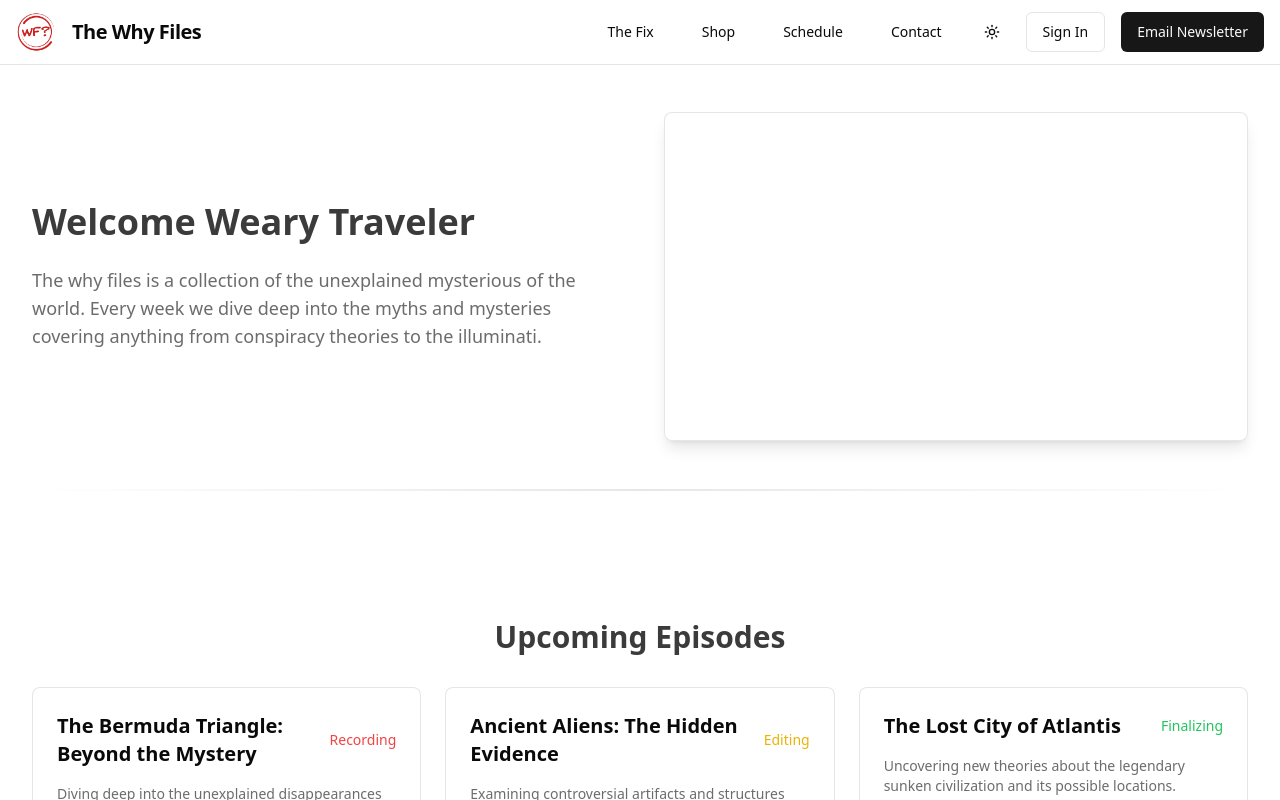
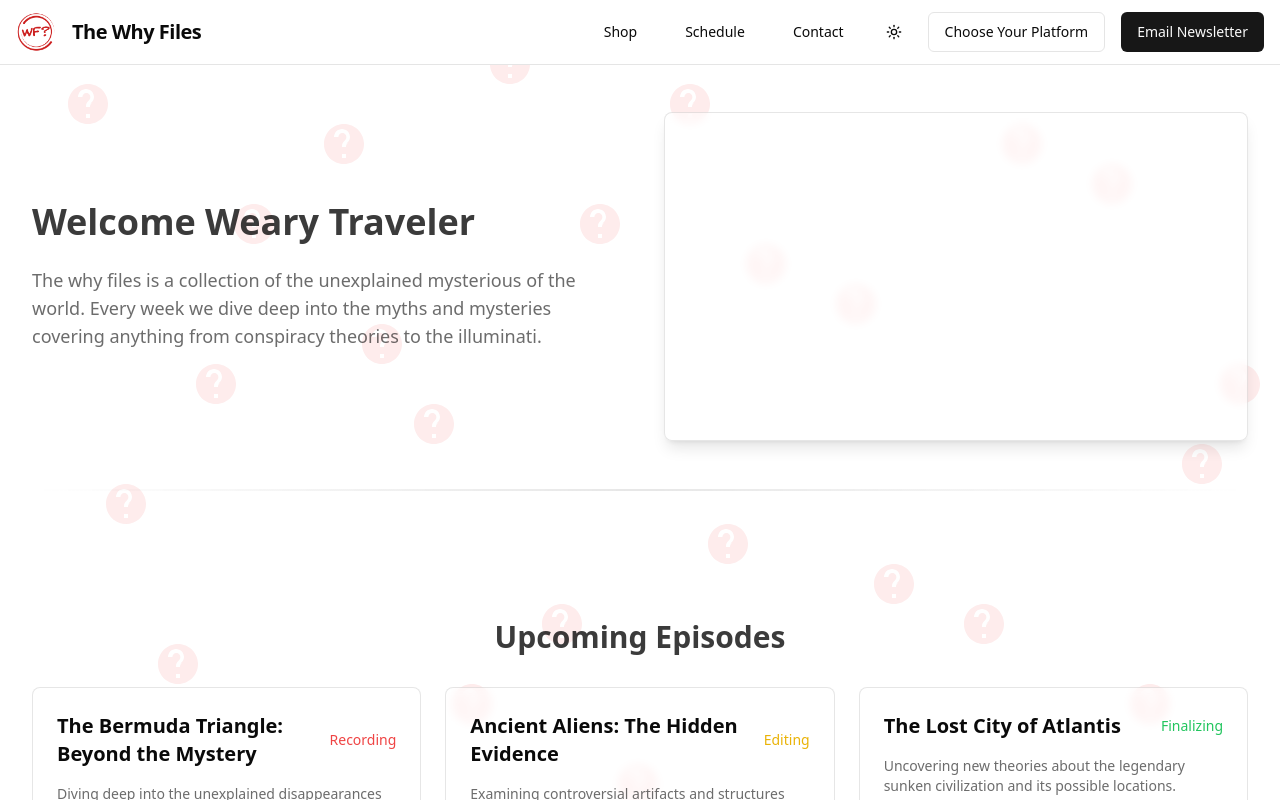
Before and after one commit to leroy338/the-why-files, a Next.js app: page / in a window 1280 px wide. Shown: the top 800 px of the page. Built offline with nearby package versions, Linux system fonts and the light colour scheme.

Commit message:
updated info-bar to remove sign in

```diff
--- a/app/layout.tsx
+++ b/app/layout.tsx
@@ -67,6 +67,21 @@ export default function RootLayout({
                 <Footer />
               </div>
             </main>
+            {/* Wrap the SVGs in a fixed container with a negative z-index */}
+            <div className="fixed inset-0 -z-10">
+              {questionMarkPositions.map((pos, index) => (
+                <svg
+                  key={index}
+                  className="absolute text-red-500 opacity-10"
+                  style={{ left: pos.left, top: pos.top, width: '3rem', height: '3rem' }}
+                  xmlns="http://www.w3.org/2000/svg"
+                  viewBox="0 0 24 24"
+                  fill="currentColor"
+                >
+                  <path d="M12 2C6.48 2 2 6.48 2 12s4.48 10 10 10 10-4.48 10-10S17.52 2 12 2zm1 17h-2v-2h2v2zm1.07-7.75c-.9.92-1.07 1.25-1.07 2.25h-2v-.5c0-1.1.45-1.79 1.07-2.41.63-.63 1.13-1.13 1.13-2.09 0-1.1-.9-2-2-2s-2 .9-2 2H7c0-2.21 1.79-4 4-4s4 1.79 4 4c0 1.39-.56 2.14-1.93 3.25z" />
+                </svg>
+              ))}
+            </div>
           </div>
         </ThemeProvider>
       </body>
--- a/components/info-bar.tsx
+++ b/components/info-bar.tsx
@@ -33,7 +33,6 @@ export default function InfoBar() {
   }
 
   const navigationItems = [
-    { label: 'The Fix', href: '/the-fix' },
     { label: 'Shop', href: '/shop' },
     { label: 'Schedule', href: '/schedule' },
     { label: 'Contact', href: '/contact' },
@@ -86,10 +85,10 @@ export default function InfoBar() {
             </Button>
             <Button
               variant="outline"
-              onClick={() => router.push('/login')}
+              onClick={() => router.push('/the-fix')}
               className="font-normal"
             >
-              Sign In
+              Choose Your Platform
             </Button>
             <Button
               onClick={() => router.push('/signup')}
```
